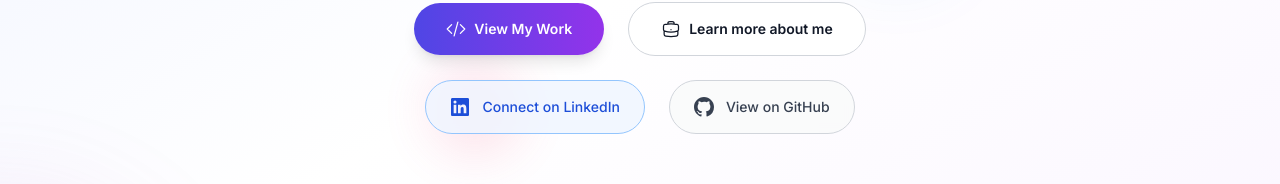
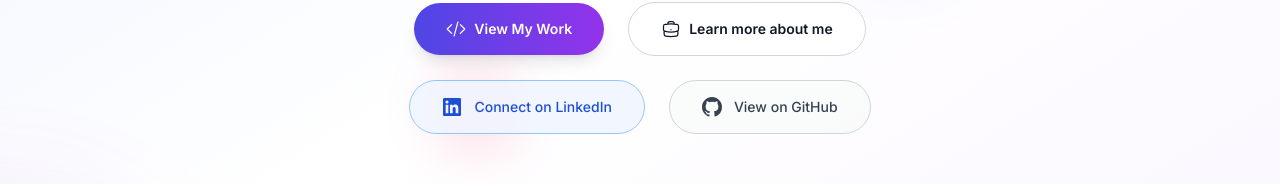
Before and after one commit to Harthik777/portfolio-website, a Next.js app: page / in a window 1280 px wide. Shown: the part 500-684 px from the top of the page. Built offline with nearby package versions, Linux system fonts and the light colour scheme.

Commit message:
Fix final button padding inconsistency - standardize homepage social buttons to px-8 py-4

```diff
--- a/src/app/page.tsx
+++ b/src/app/page.tsx
@@ -158,7 +158,7 @@
                 href="https://www.linkedin.com/in/harthik-mv/"
                 target="_blank"
                 rel="noopener noreferrer"
-                className="group inline-flex min-h-[48px] w-full max-w-[280px] items-center justify-center gap-3 rounded-full border border-blue-300 bg-blue-50/80 px-6 py-4 text-sm font-semibold text-blue-700 backdrop-blur-sm transition-all hover:scale-105 hover:bg-blue-100 hover:shadow-lg focus:outline-none focus:ring-2 focus:ring-blue-500 focus:ring-offset-2 dark:border-blue-600 dark:bg-blue-900/20 dark:text-blue-400 dark:hover:bg-blue-900/40 sm:w-auto sm:max-w-none"
+                className="group inline-flex min-h-[48px] w-full max-w-[280px] items-center justify-center gap-3 rounded-full border border-blue-300 bg-blue-50/80 px-8 py-4 text-sm font-semibold text-blue-700 backdrop-blur-sm transition-all hover:scale-105 hover:bg-blue-100 hover:shadow-lg focus:outline-none focus:ring-2 focus:ring-blue-500 focus:ring-offset-2 dark:border-blue-600 dark:bg-blue-900/20 dark:text-blue-400 dark:hover:bg-blue-900/40 sm:w-auto sm:max-w-none"
               >
                 <svg className="h-5 w-5 flex-shrink-0" fill="currentColor" viewBox="0 0 20 20">
                   <path fillRule="evenodd" d="M16.338 16.338H13.67V12.16c0-.995-.017-2.277-1.387-2.277-1.39 0-1.601 1.086-1.601 2.207v4.248H8.014v-8.59h2.559v1.174h.037c.356-.675 1.227-1.387 2.526-1.387 2.703 0 3.203 1.778 3.203 4.092v4.711zM5.005 6.575a1.548 1.548 0 11-.003-3.096 1.548 1.548 0 01.003 3.096zm-1.337 9.763H6.34v-8.59H3.667v8.59zM17.668 1H2.328C1.595 1 1 1.581 1 2.298v15.403C1 18.418 1.595 19 2.328 19h15.34c.734 0 1.332-.582 1.332-1.299V2.298C19 1.581 18.402 1 17.668 1z" clipRule="evenodd" />
@@ -170,7 +170,7 @@
                 href="https://github.com/Harthik777"
                 target="_blank"
                 rel="noopener noreferrer"
-                className="group inline-flex min-h-[48px] w-full max-w-[280px] items-center justify-center gap-3 rounded-full border border-gray-300 bg-gray-50/80 px-6 py-4 text-sm font-semibold text-gray-700 backdrop-blur-sm transition-all hover:scale-105 hover:bg-gray-100 hover:shadow-lg focus:outline-none focus:ring-2 focus:ring-gray-500 focus:ring-offset-2 dark:border-gray-600 dark:bg-gray-800/80 dark:text-gray-300 dark:hover:bg-gray-700 sm:w-auto sm:max-w-none"
+                className="group inline-flex min-h-[48px] w-full max-w-[280px] items-center justify-center gap-3 rounded-full border border-gray-300 bg-gray-50/80 px-8 py-4 text-sm font-semibold text-gray-700 backdrop-blur-sm transition-all hover:scale-105 hover:bg-gray-100 hover:shadow-lg focus:outline-none focus:ring-2 focus:ring-gray-500 focus:ring-offset-2 dark:border-gray-600 dark:bg-gray-800/80 dark:text-gray-300 dark:hover:bg-gray-700 sm:w-auto sm:max-w-none"
               >
                 <svg className="h-5 w-5 flex-shrink-0" fill="currentColor" viewBox="0 0 20 20">
                   <path fillRule="evenodd" d="M10 0C4.477 0 0 4.484 0 10.017c0 4.425 2.865 8.18 6.839 9.504.5.092.682-.217.682-.483 0-.237-.008-.868-.013-1.703-2.782.605-3.369-1.343-3.369-1.343-.454-1.158-1.11-1.466-1.11-1.466-.908-.62.069-.608.069-.608 1.003.07 1.531 1.032 1.531 1.032.892 1.53 2.341 1.088 2.91.832.092-.647.35-1.088.636-1.338-2.22-.253-4.555-1.113-4.555-4.951 0-1.093.39-1.988 1.029-2.688-.103-.253-.446-1.272.098-2.65 0 0 .84-.27 2.75 1.026A9.564 9.564 0 0110 4.844c.85.004 1.705.115 2.504.337 1.909-1.296 2.747-1.027 2.747-1.027.546 1.379.203 2.398.1 2.651.64.7 1.028 1.595 1.028 2.688 0 3.848-2.339 4.695-4.566 4.942.359.31.678.921.678 1.856 0 1.338-.012 2.419-.012 2.747 0 .268.18.58.688.482A10.019 10.019 0 0020 10.017C20 4.484 15.522 0 10 0z" clipRule="evenodd" />
```
